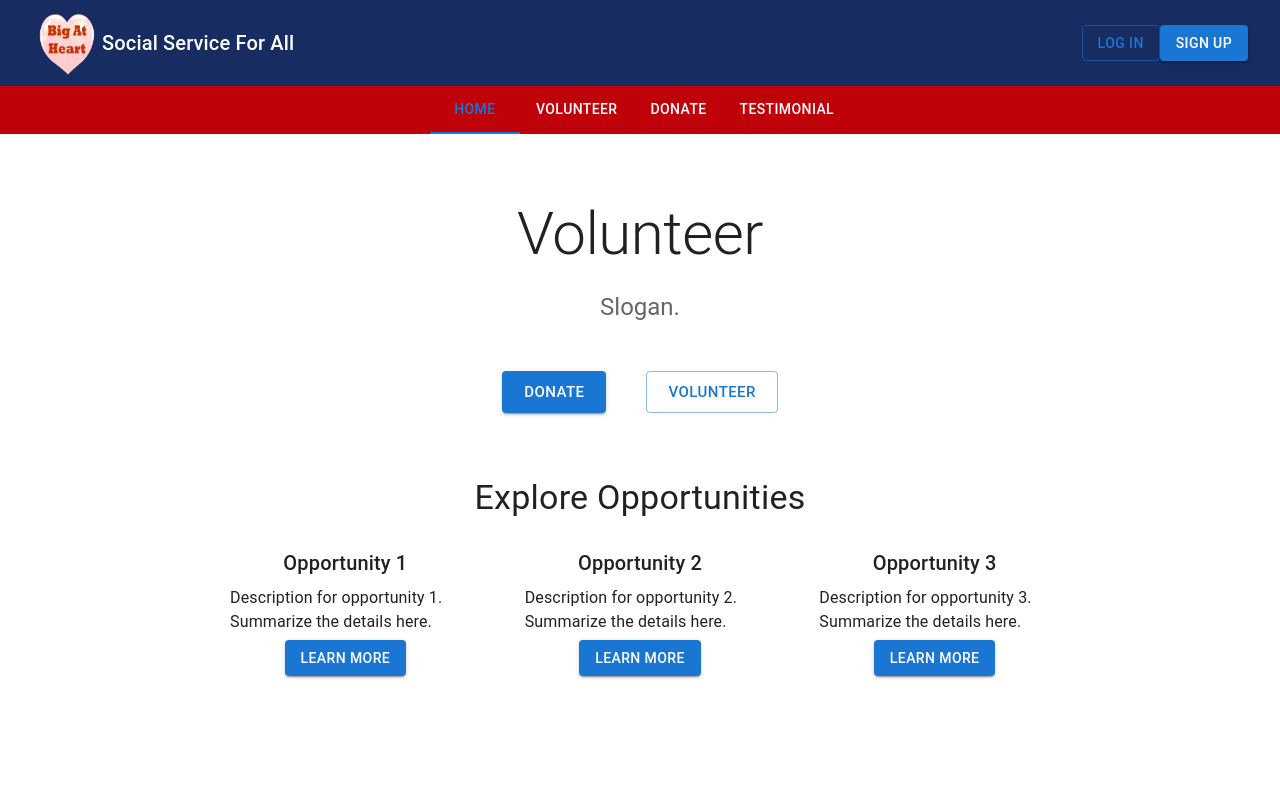
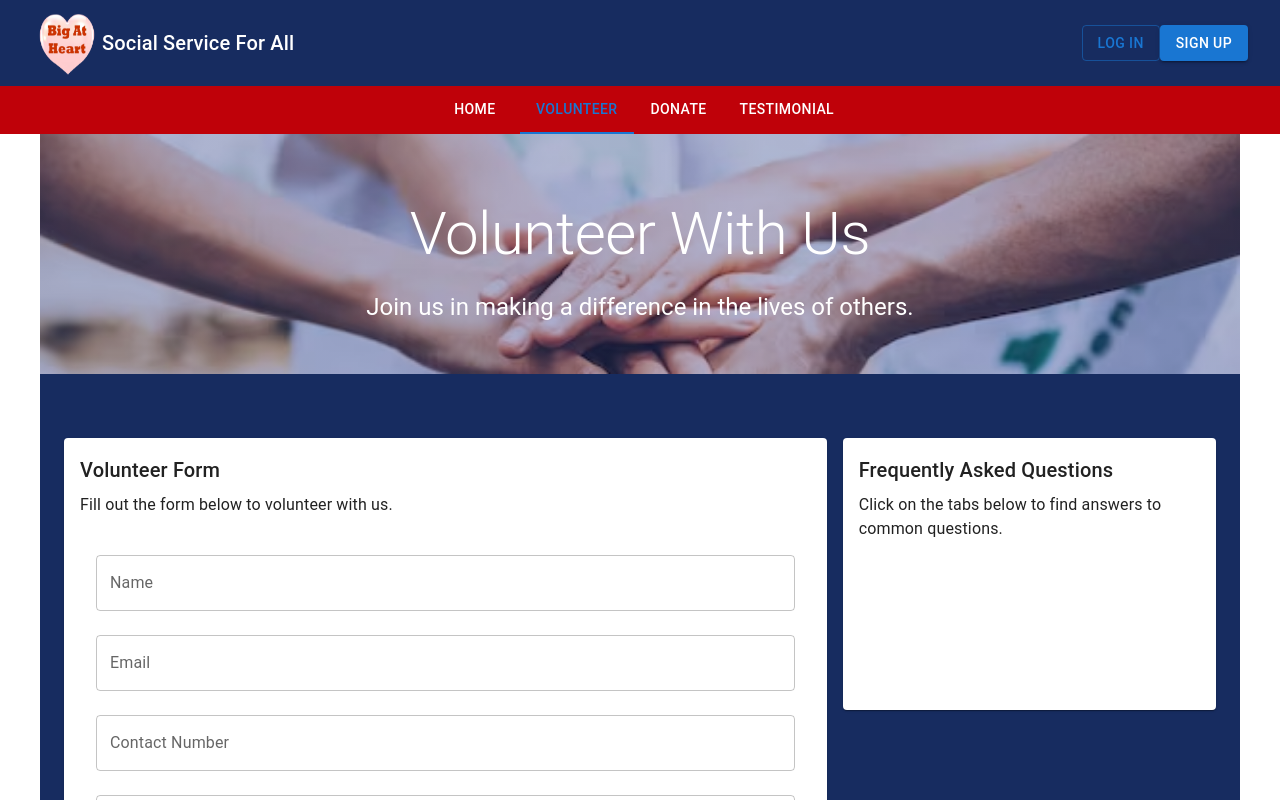
Before and after one commit to Soneul/Hack4Good, a Next.js app: page /volunteer in a window 1280 px wide. Shown: the top 800 px of the page. Built offline with nearby package versions, Linux system fonts and the light colour scheme.

Commit message:
Testimonial Card Component, Testimonial and Volunteer Page rough UI

```diff
--- a/src/pages/volunteer.js
+++ b/src/pages/volunteer.js
@@ -1,96 +1,136 @@
 import React, { useState } from "react";
 import NavigationBar from "../components/NavigationBar";
-import { Typography, Button, Box, Container, Grid, Paper } from "@mui/material";
+import { Typography, TextField, Button, Box, Container, Grid, Paper } from "@mui/material";
 
 export default function Volunteer() {
-  const [value, setValue] = useState(0);
+  const [value, setValue] = useState(1);
 
   const handleChange = (event, newValue) => {
     setValue(newValue);
   };
 
+  // Function to handle form submission
+  const handleSubmit = (event) => {
+    event.preventDefault();
+    // Here you would usually collect the data and do something with it
+  };
+
   return (
-    <Box>
+    <Box sx={{ display: 'flex', flexDirection: 'column', minHeight: '100vh' }}> {/* This Box is now a flex container */}
       {/* AppBar with navigation links */}
       <NavigationBar value={value} handleChange={handleChange} />
 
       {/* Main image section */}
-      <Container maxWidth="lg" component="main" sx={{ pt: 8, pb: 6 }}>
+      <Container
+        maxWidth="lg"
+        component="main"
+        sx={{
+          pt: 8,
+          pb: 6,
+          backgroundImage: `linear-gradient(rgba(23, 44, 130, 0.3), rgba(23, 44, 130, 0.3)), url('hands-together.png')`,
+          backgroundRepeat: 'no-repeat',
+          backgroundSize: 'cover',
+          backgroundPosition: 'center',
+          minHeight: '240px',
+        }}
+      >
         <Typography
           component="h1"
           variant="h2"
           align="center"
-          color="textPrimary"
+          color="white"
           gutterBottom
         >
-          Volunteer
+          Volunteer With Us
         </Typography>
         <Typography
           variant="h5"
           align="center"
-          color="textSecondary"
+          color="white"
           component="p"
         >
-          Slogan.
+          Join us in making a difference in the lives of others.
         </Typography>
       </Container>
 
-      {/* Action buttons */}
-      <Container maxWidth="md" component="main">
-        <Grid container spacing={5} justifyContent="center">
-          <Grid item>
-            <Button variant="contained" color="primary" size="large">
-              Donate
-            </Button>
-          </Grid>
-          <Grid item>
-            <Button variant="outlined" color="primary" size="large">
-              Volunteer
-            </Button>
-          </Grid>
-        </Grid>
-      </Container>
-
-      {/* Explore Opportunities section */}
-      <Container maxWidth="md" component="section" sx={{ py: 8 }}>
-        <Typography
-          variant="h4"
-          align="center"
-          color="textPrimary"
-          gutterBottom
-        >
-          Explore Opportunities
-        </Typography>
-        <Grid container spacing={4} justifyContent="center">
-          {/* Temporary items mapped here */}
-          {[...Array(3)].map((_, index) => (
-            <Grid item key={index} xs={12} sm={6} md={4}>
+      <Container maxWidth="lg" component="main" sx={{ flexGrow: 1, pt: 8, pb: 6, backgroundColor: '#172c60' }}>
+        <Grid container spacing={2}>
+          <Grid item xs={12} md={8}>
             <Paper
-                elevation={0}
               sx={{
-                  padding: 2,
+                p: 2,
                 display: "flex",
                 flexDirection: "column",
-                  alignItems: "center",
               }}
             >
-                <Typography variant="h6" component="h3" gutterBottom>
-                  {`Opportunity ${index + 1}`}
+              <Typography variant="h6" gutterBottom>
+                Volunteer Form
               </Typography>
               <Typography variant="body1" gutterBottom>
-                  Description for opportunity {index + 1}. Summarize the details
-                  here.
+                Fill out the form below to volunteer with us.
               </Typography>
-                <Button
-                  variant="contained"
-                  color="primary"
-                  sx={{ marginTop: "auto" }}
+              <form onSubmit={handleSubmit}>
+                <Box
+                  display="flex"
+                  flexDirection="column"
+                  alignItems="center"
+                  justifyContent="center"
+                  margin="auto"
+                  padding={2}
                 >
-                  Learn More
+                  <TextField
+                    label="Name"
+                    name="name"
+                    variant="outlined"
+                    margin="normal"
+                    fullWidth
+                  />
+                  <TextField
+                    label="Email"
+                    name="email"
+                    type="email"
+                    variant="outlined"
+                    margin="normal"
+                    fullWidth
+                  />
+                  <TextField
+                    label="Contact Number"
+                    name="contactNumber"
+                    variant="outlined"
+                    margin="normal"
+                    fullWidth
+                  />
+                  <TextField
+                    label="Address"
+                    name="address"
+                    variant="outlined"
+                    margin="normal"
+                    fullWidth
+                  />
+                  <Button type="submit" variant="contained" color="primary" sx={{ mt: 2 }}>
+                    Submit
                   </Button>
+                </Box>
+              </form>
             </Paper>
           </Grid>
-          ))}
+          <Grid item xs={12} md={4}>
+            <Paper
+              sx={{
+                p: 2,
+                display: "flex",
+                flexDirection: "column",
+                height: 240,
+              }}
+            >
+              <Typography variant="h6" gutterBottom>
+                Frequently Asked Questions
+              </Typography>
+              <Typography variant="body1" gutterBottom>
+                Click on the tabs below to find answers to common questions.
+              </Typography>
+            </Paper>
+          </Grid>
         </Grid>
       </Container>
     </Box>
```
Also changed, not shown: src/components/TestimonialCard.js (added, +24 -0 lines), src/pages/testimonial.js (added, +90 -0 lines), public/hands-together.png (added). Lines whose indentation alone changed are shown as unchanged.
